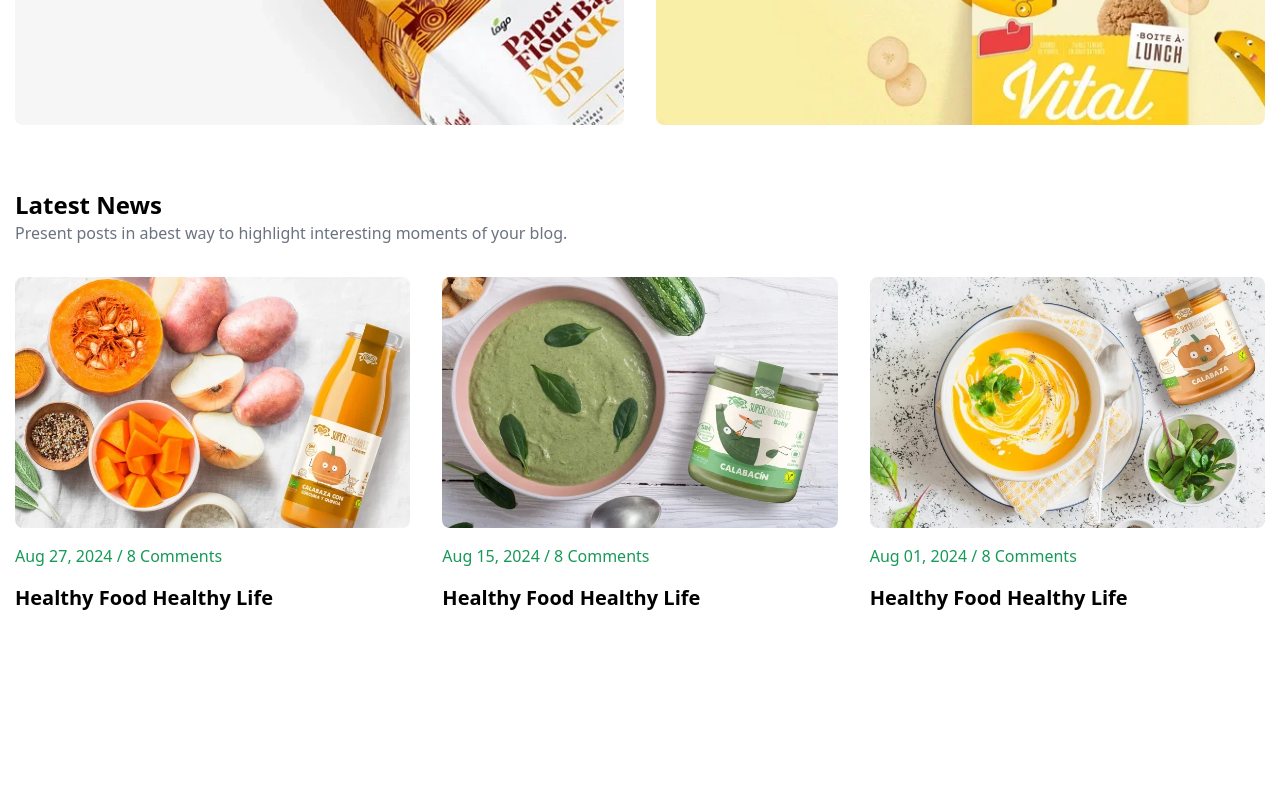
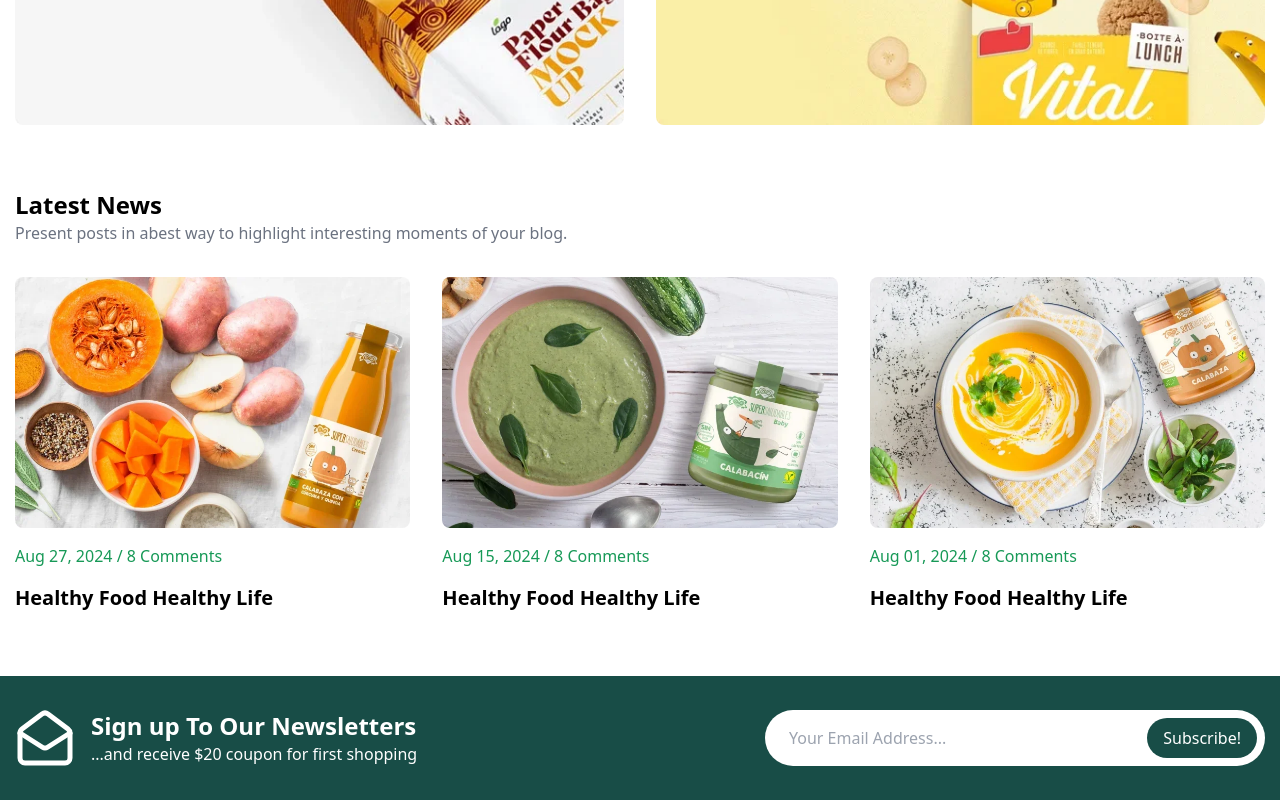
Before and after one commit to kamranlatifch/tailwind-vite-react-ecommerce, a React (Vite) app: page / in a window 1280 px wide. Shown: the part 2292-3092 px from the top of the page. Before the commit the page ends 2904 px from the top, so only its background shows below. Built offline with nearby package versions, Linux system fonts and the light colour scheme.

Commit message:
add newsletter section

```diff
--- a/src/App.jsx
+++ b/src/App.jsx
@@ -6,6 +6,7 @@
 import FeatureSectionBreakFast from './components/FeatureSectionBreakFast';
 import Banner from './components/Banner';
 import BlogSection from './components/BlogSection';
+import NewsLetter from './components/NewsLetter';
 
 const App = () => {
   return (
@@ -17,6 +18,7 @@
       <FeatureSectionBreakFast />
       <Banner />
       <BlogSection />
+      <NewsLetter />
     </main>
   );
 };
--- /dev/null
+++ b/src/components/NewsLetter.jsx
@@ -0,0 +1,34 @@
+import React from 'react';
+import { LuMailOpen } from 'react-icons/lu';
+
+const NewsLetter = () => {
+  return (
+    <div className='bg-accentDark mt-16'>
+      <div className='container py-8 flex flex-col md:flex-row justify-between items-center gap-4 text-white'>
+        <div className='flex flex-shrink-0 items-center gap-4'>
+          <LuMailOpen className='text-[60px]' />
+          <div>
+            <h3 className='text-xl sm:text-2xl font-semibold'>
+              Sign up To Our Newsletters
+            </h3>
+            <p>...and receive $20 coupon for first shopping</p>
+          </div>
+        </div>
+
+        <div className='w-full max-w-[500px] relative'>
+          <input
+            className='py-4 px-6 w-full rounded-full'
+            type='text'
+            placeholder='Your Email Address...'
+          />
+
+          <button className='bg-accentDark absolute top-[50%] right-2 translate-y-[-50%] py-2 px-4 rounded-full hover:bg-accent'>
+            Subscribe!
+          </button>
+        </div>
+      </div>
+    </div>
+  );
+};
+
+export default NewsLetter;
```
